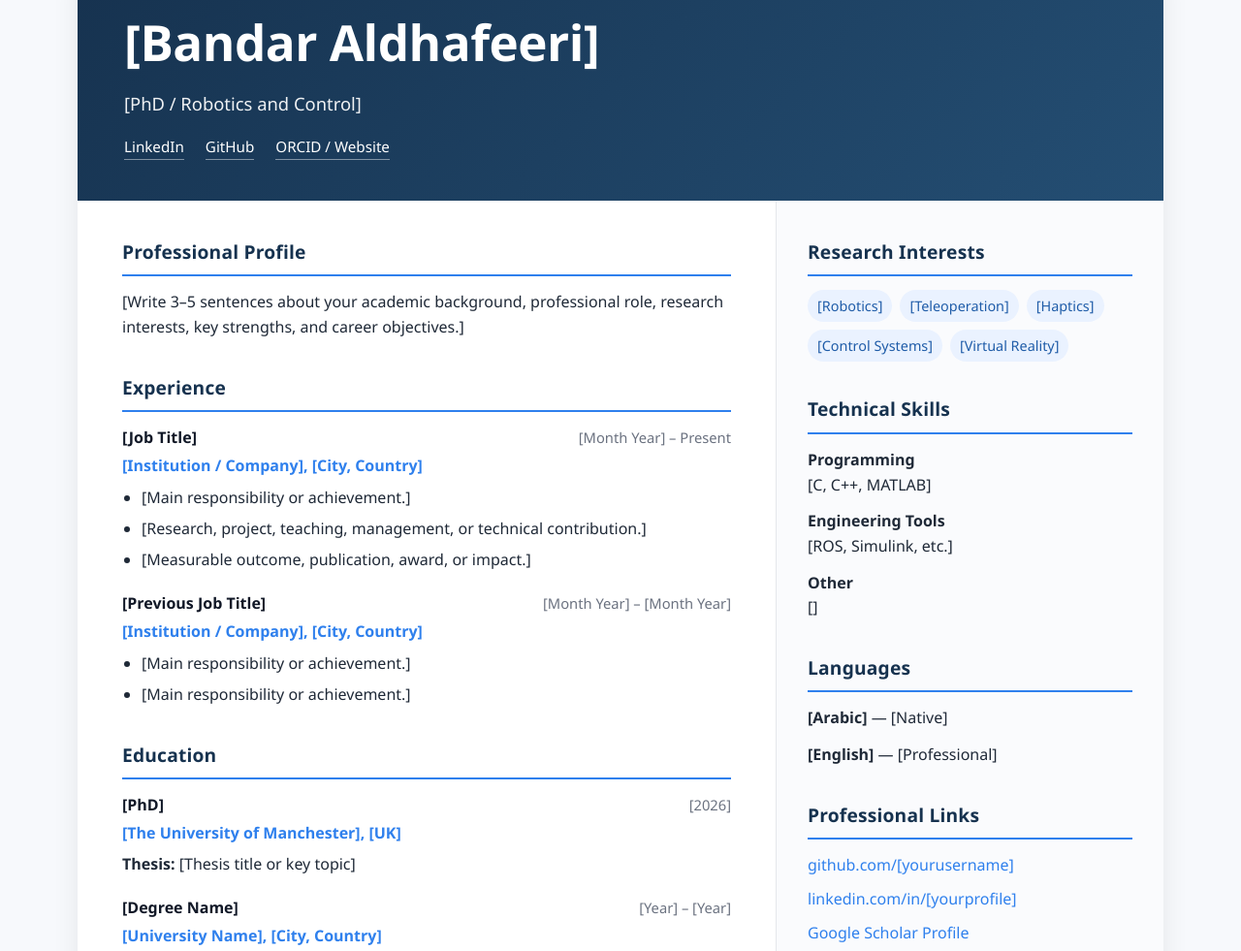
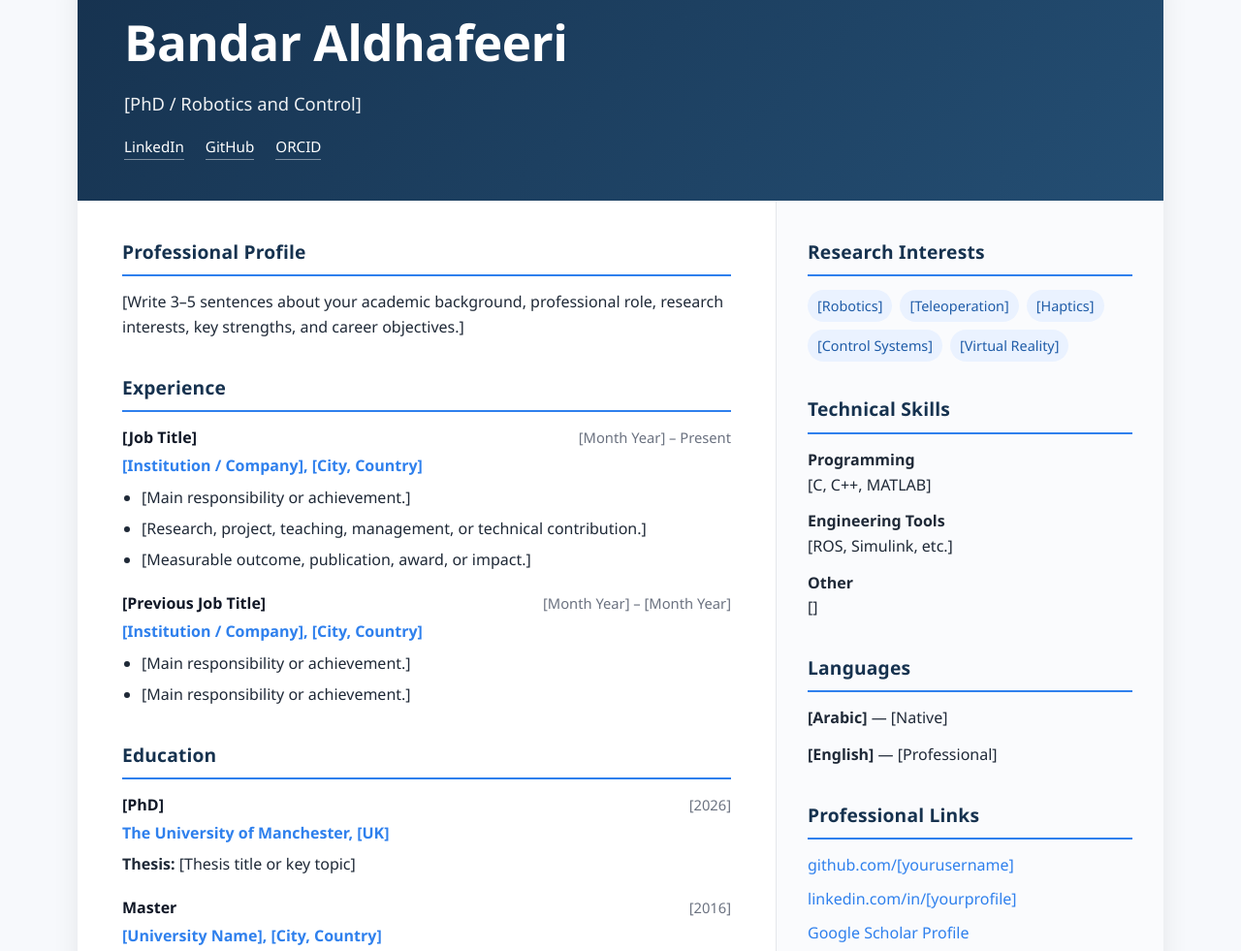
Before and after one commit to BAldhafeeri/BAldhafeeri.github.io, a plain HTML site: page index.html in a window 1280 px wide. Shown: the part 71-1052 px from the top of the page at 97% size. Drawn offline with Linux system fonts and the light colour scheme.

Commit message:
Update index.html

```diff
--- a/index.html
+++ b/index.html
@@ -209,13 +209,13 @@
 
   <div class="page">
     <header>
-      <h1>[Bandar Aldhafeeri]</h1>
+      <h1>Bandar Aldhafeeri</h1>
       <div class="role">[PhD / Robotics and Control]</div>
 
       <div class="contact">
         <a href="https://www.linkedin.com/in/yourprofile" target="_blank">LinkedIn</a>
         <a href="https://github.com/yourusername" target="_blank">GitHub</a>
-        <a href="https://orcid.org/your-orcid" target="_blank">ORCID / Website</a>
+        <a href="https://orcid.org/your-orcid" target="_blank">ORCID</a>
       </div>
     </header>
 
@@ -267,14 +267,14 @@
               <div class="item-title">[PhD]</div>
               <div class="item-date">[2026]</div>
             </div>
-            <div class="item-subtitle">[The University of Manchester], [UK]</div>
+            <div class="item-subtitle">The University of Manchester, [UK]</div>
             <p><strong>Thesis:</strong> [Thesis title or key topic]</p>
           </div>
 
           <div class="item">
             <div class="item-header">
-              <div class="item-title">[Degree Name]</div>
-              <div class="item-date">[Year] – [Year]</div>
+              <div class="item-title">Master</div>
+              <div class="item-date">[2016]</div>
             </div>
             <div class="item-subtitle">[University Name], [City, Country]</div>
           </div>
```
